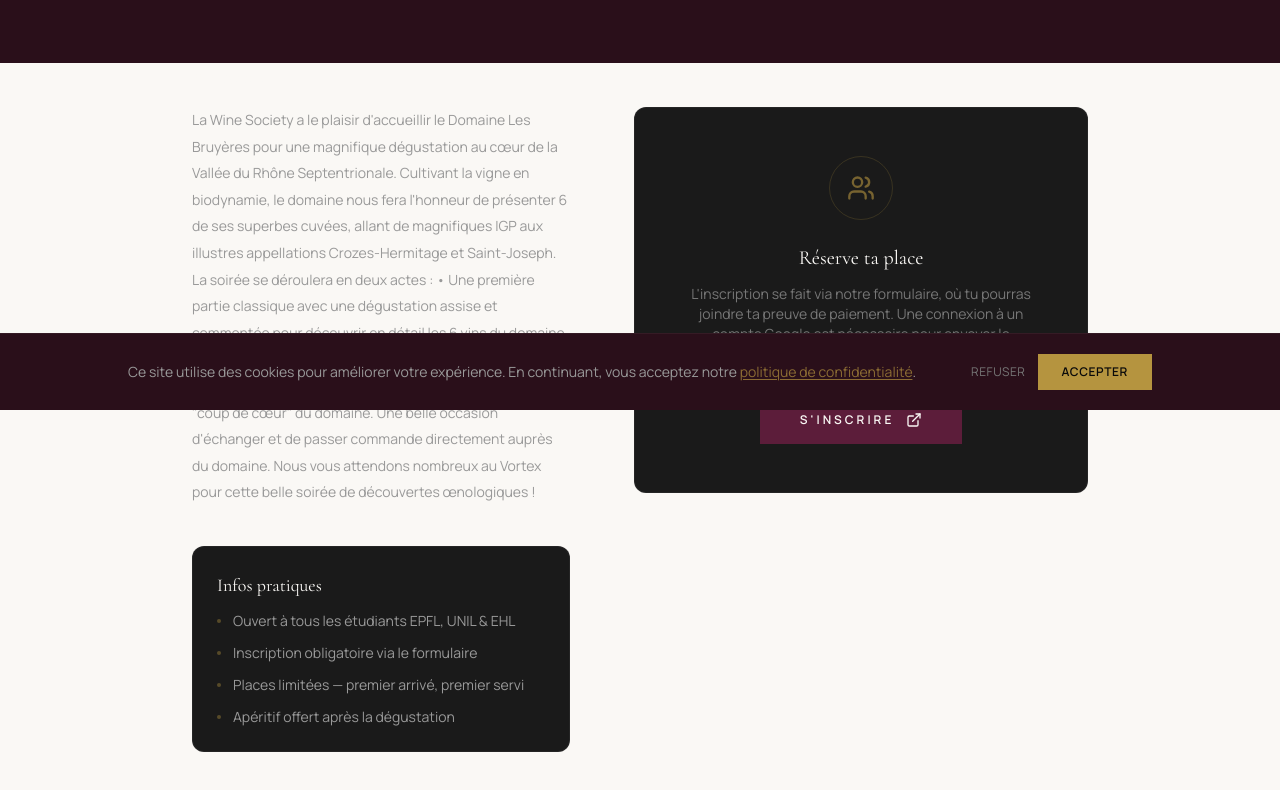
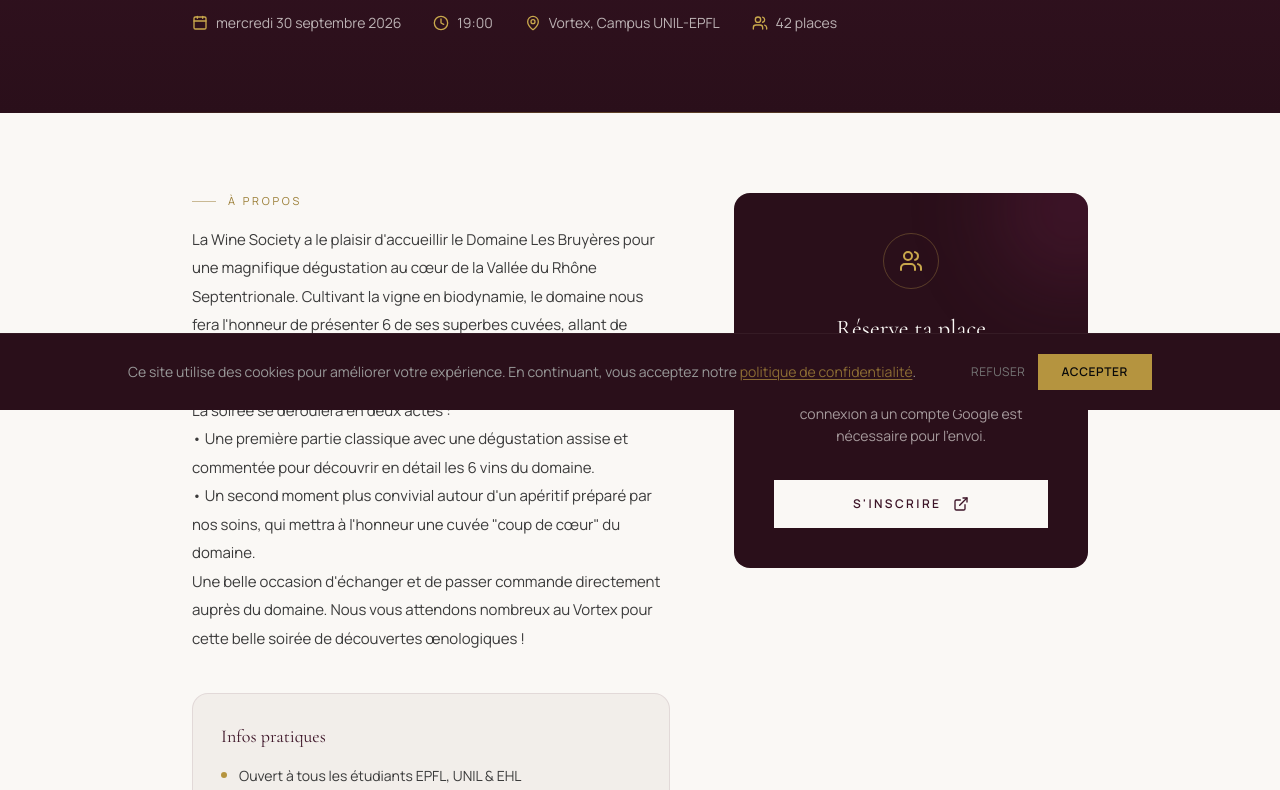
Before and after one commit to WineSociety-Lausanne/Wine-Society-Web, a Next.js app: page /events/david-reynaud-domaine-les-bruyeres in a window 1280 px wide. Shown: the part 390-1180 px from the top of the page. Built offline with nearby package versions, Linux system fonts and the light colour scheme; a web font is replaced by a local one.

Commit message:
events changes

```diff
--- a/src/app/events/[slug]/page.tsx
+++ b/src/app/events/[slug]/page.tsx
@@ -35,7 +35,7 @@
   if (!event) {
     return (
       <section className="section-padding pt-32 text-center">
-        <h2 className="font-headline text-3xl text-cream-100 mb-6">
+        <h2 className="font-headline text-3xl text-wine-900 mb-6">
           {locale === "fr" ? "Événement introuvable" : "Event not found"}
         </h2>
         <Link href="/events" className="btn-outline">
@@ -51,42 +51,49 @@
     { weekday: "long", day: "numeric", month: "long", year: "numeric" }
   );
 
-  // Pour intégrer ton Google Form :
-  // 1. Crée ton form sur Google Forms
-  // 2. Clique sur Envoyer > icône <> (intégrer)
-  // 3. Copie l'URL qui ressemble à : https://docs.google.com/forms/d/e/XXXXX/viewform?embedded=true
-  // 4. Colle-la dans formUrl ci-dessus
+  const practical = [
+    locale === "fr" ? "Ouvert à tous les étudiants EPFL, UNIL & EHL" : "Open to all EPFL, UNIL & EHL students",
+    locale === "fr" ? "Inscription obligatoire via le formulaire" : "Registration required via the form",
+    locale === "fr" ? "Places limitées — premier arrivé, premier servi" : "Limited spots — first come, first served",
+    locale === "fr" ? "Apéritif offert après la dégustation" : "Complimentary aperitif after the tasting",
+  ];
 
   return (
     <>
-      {/* Header */}
-      <section className="relative section-padding pt-32 pb-16">
-        <div className="absolute inset-0 bg-gradient-to-b from-wine-900/40 via-wine-950 to-wine-950" />
+      {/* Héros */}
+      <section className="relative bg-wine-950 section-padding pt-36 pb-20 overflow-hidden">
+        <div className="absolute inset-0 bg-gradient-to-b from-wine-900 to-wine-950" />
+        <div className="absolute -top-32 -right-24 w-96 h-96 rounded-full bg-wine-700/20 blur-3xl" />
+        <div className="absolute bottom-0 inset-x-0 h-px bg-gradient-to-r from-transparent via-gold-500/40 to-transparent" />
+
         <div className="relative z-10 max-w-4xl mx-auto">
           <Link
             href="/events"
-            className="inline-flex items-center gap-2 text-dark-500 hover:text-gold-400 font-body text-xs uppercase tracking-[0.2em] transition-colors mb-10"
+            className="inline-flex items-center gap-2 text-cream-100/60 hover:text-gold-400 font-body text-xs uppercase tracking-[0.2em] transition-colors mb-10"
           >
             <ArrowLeft className="w-3.5 h-3.5" />
             {locale === "fr" ? "Tous les événements" : "All events"}
           </Link>
 
           <FadeUp>
-            <h1 className="font-headline text-4xl md:text-5xl lg:text-6xl text-cream-100 leading-tight">
+            <span className="flex items-center gap-3 text-gold-400 font-body text-xs uppercase tracking-[0.3em] mb-5">
+              <span className="h-px w-8 bg-gold-400/60" />
+              {locale === "fr" ? "Dégustation" : "Wine tasting"}
+            </span>
+            <h1 className="font-headline text-4xl md:text-5xl lg:text-6xl text-cream-100 leading-[1.1]">
               {locale === "fr" ? event.titleFr : event.titleEn}
             </h1>
-            <div className="divider-gold mt-6 mb-8" />
 
-            <div className="flex flex-wrap gap-8 text-dark-400 font-body text-sm">
+            <div className="flex flex-wrap gap-x-8 gap-y-3 mt-8 text-cream-100/70 font-body text-sm">
               {!event.hideDate && (
                 <span className="flex items-center gap-2">
-                  <Calendar className="w-4 h-4 text-gold-500/50" />
+                  <Calendar className="w-4 h-4 text-gold-400" />
                   {formattedDate}
                 </span>
               )}
               {event.time && (
                 <span className="flex items-center gap-2">
-                  <Clock className="w-4 h-4 text-gold-500/50" />
+                  <Clock className="w-4 h-4 text-gold-400" />
                   {event.time}
                 </span>
               )}
@@ -97,14 +104,14 @@
                   rel="noopener noreferrer"
                   className="flex items-center gap-2 hover:text-gold-400 transition-colors"
                 >
-                  <MapPin className="w-4 h-4 text-gold-500/50" />
+                  <MapPin className="w-4 h-4 text-gold-400" />
                   {event.location}
                 </a>
               )}
               {typeof event.spots === "number" && (
                 <span className="flex items-center gap-2">
-                  <Users className="w-4 h-4 text-gold-500/50" />
-                  {event.spots} places
+                  <Users className="w-4 h-4 text-gold-400" />
+                  {event.spots} {locale === "fr" ? "places" : "spots"}
                 </span>
               )}
             </div>
@@ -112,85 +119,75 @@
         </div>
       </section>
 
-      {/* Description + Form */}
-      <section className="section-padding pt-0">
+      {/* Contenu */}
+      <section className="section-padding">
         <div className="max-w-4xl mx-auto">
           <FadeUp>
-            <div className="grid md:grid-cols-[1fr_1.2fr] gap-16">
-              {/* Description */}
+            <div className="grid md:grid-cols-[1.15fr_0.85fr] gap-12 lg:gap-16 items-start">
+              {/* À propos */}
               <div>
-                <h3 className="font-display text-xl text-cream-100 mb-4">
+                <span className="flex items-center gap-3 text-gold-600 font-body text-[11px] uppercase tracking-[0.25em] mb-4">
+                  <span className="h-px w-6 bg-gold-600/50" />
                   {locale === "fr" ? "À propos" : "About"}
-                </h3>
-                <p className="font-body text-sm text-dark-400 leading-[1.9]">
+                </span>
+                <p className="font-body text-[15px] text-dark-700 leading-[1.9] whitespace-pre-line">
                   {locale === "fr"
                     ? event.longDescFr ?? event.descFr
                     : event.longDescEn ?? event.descEn}
                 </p>
 
-                <div className="mt-10 p-6 bg-dark-900 border border-white/5 rounded-xl">
-                  <h4 className="font-display text-lg text-cream-100 mb-3">
+                <div className="mt-10 p-7 bg-bg-alt border border-wine-800/10 rounded-2xl">
+                  <h4 className="font-display text-lg text-wine-900 mb-4">
                     {locale === "fr" ? "Infos pratiques" : "Practical info"}
                   </h4>
-                  <ul className="space-y-3 font-body text-sm text-dark-400">
-                    <li className="flex items-start gap-3">
-                      <span className="w-1 h-1 rounded-full bg-gold-500/40 mt-2 flex-shrink-0" />
-                      {locale === "fr" ? "Ouvert à tous les étudiants EPFL, UNIL & EHL" : "Open to all EPFL, UNIL & EHL students"}
+                  <ul className="space-y-3 font-body text-sm text-dark-700">
+                    {practical.map((item, i) => (
+                      <li key={i} className="flex items-start gap-3">
+                        <span className="w-1.5 h-1.5 rounded-full bg-gold-500 mt-1.5 flex-shrink-0" />
+                        {item}
                       </li>
-                    <li className="flex items-start gap-3">
-                      <span className="w-1 h-1 rounded-full bg-gold-500/40 mt-2 flex-shrink-0" />
-                      {locale === "fr" ? "Inscription obligatoire via le formulaire" : "Registration required via the form"}
-                    </li>
-                    <li className="flex items-start gap-3">
-                      <span className="w-1 h-1 rounded-full bg-gold-500/40 mt-2 flex-shrink-0" />
-                      {locale === "fr" ? "Places limitées — premier arrivé, premier servi" : "Limited spots — first come, first served"}
-                    </li>
-                    <li className="flex items-start gap-3">
-                      <span className="w-1 h-1 rounded-full bg-gold-500/40 mt-2 flex-shrink-0" />
-                      {locale === "fr" ? "Apéritif offert après la dégustation" : "Complimentary aperitif after the tasting"}
-                    </li>
+                    ))}
                   </ul>
                 </div>
               </div>
 
-              {/* Google Form */}
-              <div>
-                <h3 className="font-display text-xl text-cream-100 mb-4">
-                  {locale === "fr" ? "Inscription" : "Registration"}
-                </h3>
-
+              {/* Inscription */}
+              <div className="md:sticky md:top-28">
                 {event.formUrl ? (
-                  <div className="bg-dark-900 border border-white/5 p-10 md:p-12 text-center flex flex-col items-center justify-center rounded-xl">
-                    <div className="w-16 h-16 border border-gold-500/20 rounded-full flex items-center justify-center mb-6">
-                      <Users className="w-7 h-7 text-gold-500/60" />
+                  <div className="relative overflow-hidden bg-wine-950 rounded-2xl p-9 md:p-10 text-center flex flex-col items-center">
+                    <div className="absolute -top-16 -right-16 w-40 h-40 rounded-full bg-wine-700/25 blur-2xl" />
+                    <div className="relative z-10 flex flex-col items-center w-full">
+                      <div className="w-14 h-14 rounded-full border border-gold-400/30 flex items-center justify-center mb-6">
+                        <Users className="w-6 h-6 text-gold-400" />
                       </div>
-                    <p className="font-display text-xl text-cream-100 mb-3">
+                      <p className="font-display text-2xl text-cream-100 mb-3">
                         {locale === "fr" ? "Réserve ta place" : "Reserve your spot"}
                       </p>
-                    <p className="font-body text-sm text-dark-500 max-w-sm mb-8">
+                      <p className="font-body text-sm text-cream-100/60 leading-relaxed mb-8">
                         {locale === "fr"
-                        ? "L'inscription se fait via notre formulaire, où tu pourras joindre ta preuve de paiement. Une connexion à un compte Google est nécessaire pour envoyer le justificatif."
-                        : "Registration is handled through our form, where you can attach your proof of payment. A Google account sign-in is required to upload the receipt."}
+                          ? "L'inscription se fait via notre formulaire, où tu joins ta preuve de paiement. Une connexion à un compte Google est nécessaire pour l'envoi."
+                          : "Registration is handled through our form, where you attach your proof of payment. A Google account sign-in is required to upload it."}
                       </p>
                       <a
                         href={toFormLink(event.formUrl)}
                         target="_blank"
                         rel="noopener noreferrer"
-                      className="btn-primary inline-flex items-center justify-center gap-3"
+                        className="w-full bg-cream-100 text-wine-900 px-8 py-4 font-body font-semibold text-xs uppercase tracking-[0.2em] hover:bg-white transition-colors duration-300 inline-flex items-center justify-center gap-3"
                       >
                         {locale === "fr" ? "S'inscrire" : "Register"}
                         <ExternalLink className="w-4 h-4" />
                       </a>
                     </div>
+                  </div>
                 ) : (
-                  <div className="bg-dark-900 border border-white/5 p-12 text-center min-h-[400px] flex flex-col items-center justify-center rounded-xl">
-                    <div className="w-16 h-16 border border-gold-500/20 rounded-full flex items-center justify-center mb-6">
-                      <Calendar className="w-7 h-7 text-gold-500/40" />
+                  <div className="bg-bg-alt border border-wine-800/10 rounded-2xl p-9 md:p-10 text-center flex flex-col items-center">
+                    <div className="w-14 h-14 rounded-full border border-gold-500/25 flex items-center justify-center mb-6">
+                      <Calendar className="w-6 h-6 text-gold-500/60" />
                     </div>
-                    <p className="font-display text-xl text-cream-100 mb-3">
+                    <p className="font-display text-xl text-wine-900 mb-3">
                       {locale === "fr" ? "Inscriptions bientôt ouvertes" : "Registration opening soon"}
                     </p>
-                    <p className="font-body text-sm text-dark-500 max-w-xs">
+                    <p className="font-body text-sm text-dark-600 leading-relaxed">
                       {locale === "fr"
                         ? "Le formulaire d'inscription sera disponible prochainement. Suivez-nous sur les réseaux sociaux pour être informé !"
                         : "The registration form will be available soon. Follow us on social media to stay informed!"}
--- a/src/data/events.json
+++ b/src/data/events.json
@@ -11,7 +11,7 @@
     "longDescEn": "The Wine Society is delighted to welcome Domaine Les Bruyères for a magnificent tasting showcasing the Northern Rhône Valley. Farming biodynamically, the estate will honor us by presenting 6 of its superb cuvées, ranging from beautiful IGPs to the renowned Crozes-Hermitage and Saint-Joseph appellations.\nThe evening will be divided into two parts:\n• A classic first part with a seated, guided tasting to discover the 6 wines of the estate in detail.\n• A more convivial second part around an apéritif prepared by our team, highlighting a \"favorite\" cuvée from the estate.\nThis will be a great opportunity to chat and order wine directly from the estate. We look forward to seeing many of you at the Vortex for this wonderful evening of wine discovery!",
     "time": "19:00",
     "location": "Vortex, Campus UNIL-EPFL",
-    "spots": 40,
+    "spots": 42,
     "formUrl": "https://docs.google.com/forms/d/e/1FAIpQLSd9RHepJdW-0I-2nn0o9Q7HhFhCysEkcS0HXByzKAO-ugU64w/viewform"
   },
   {
```
Lines whose indentation alone changed are shown as unchanged.
